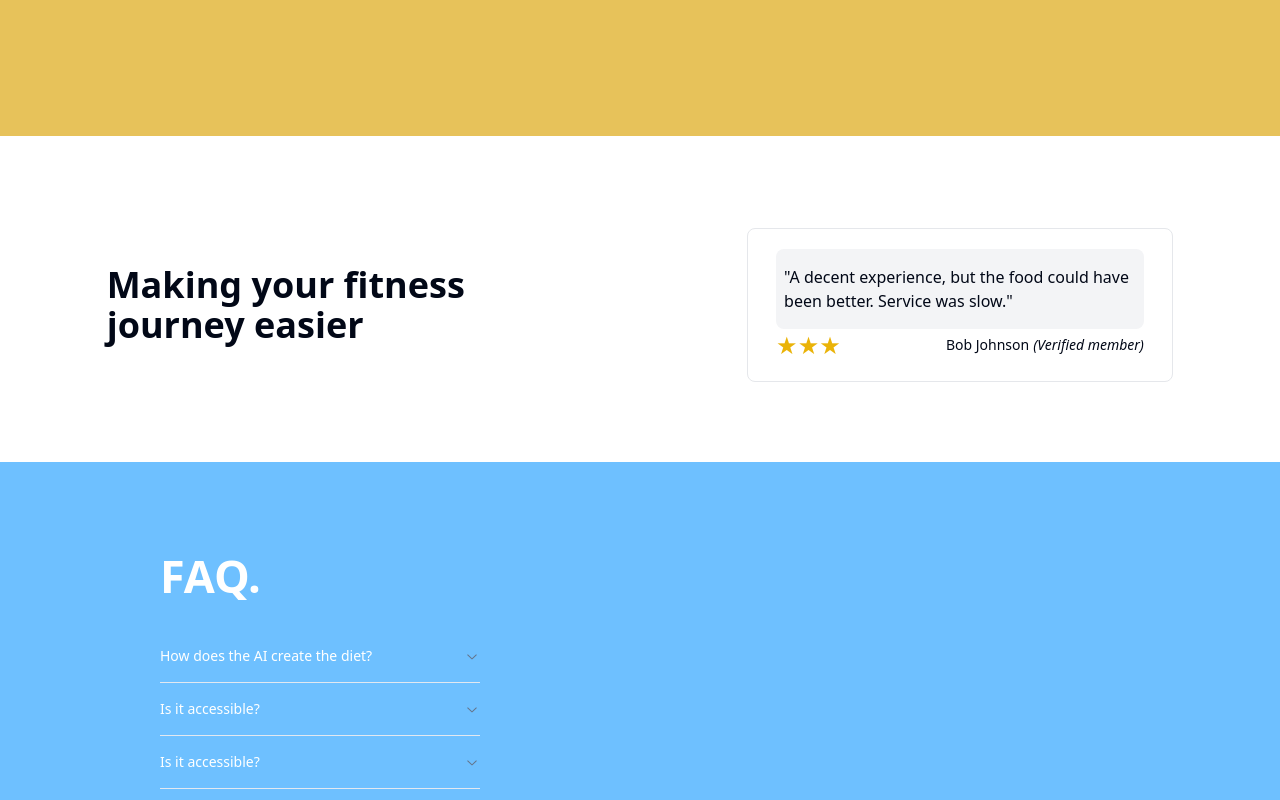
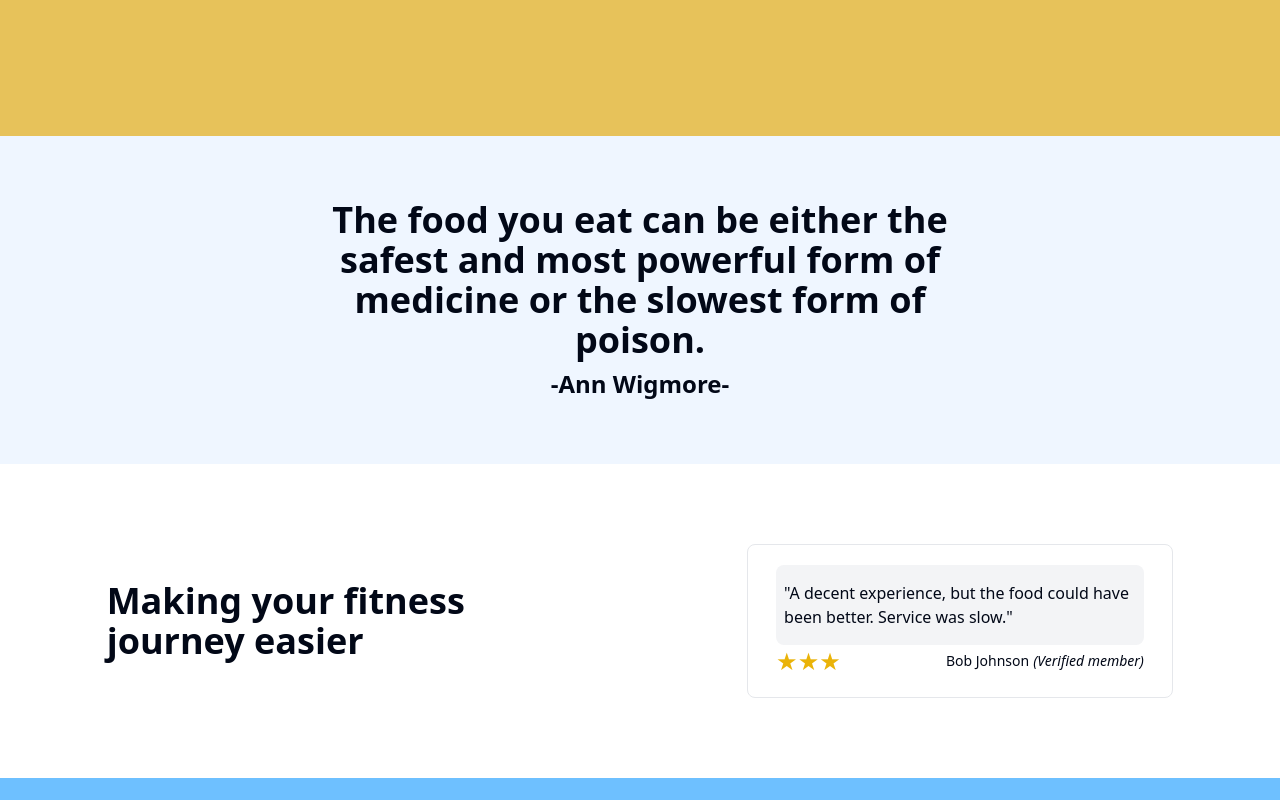
Before and after one commit to ishk9/getYourDiet, a Next.js app in the folder client/: page / in a window 1280 px wide. Shown: the part 740-1540 px from the top of the page. Built offline with nearby package versions, Linux system fonts and the light colour scheme.

Commit message:
added quotes page

```diff
--- a/client/app/Contact/page.js
+++ b/client/app/Contact/page.js
@@ -10,7 +10,7 @@ export default function Contact() {
     })
     };
     return (
-        <div id="reviews" className="h-screen w-screen flex justify-evenly items-center px-10 py-2 bg-black mb-3">
+        <div id="reviews" className="h-screen w-screen flex justify-evenly items-center px-10 py-2 bg-black">
             <div className='w-1/2 h-full'>
 
             </div>
--- a/client/app/Landing/page.js
+++ b/client/app/Landing/page.js
@@ -4,6 +4,7 @@ import StarterPage from "../Starter/page";
 import Contact from "../Contact/page";
 import FaqPage from "../Faq/page";
 import Reviews from "../Reviews/page";
+import QuotesPage from "../Quotes/page";
 
 const LandingPage = () => {
     return (
@@ -11,6 +12,7 @@ const LandingPage = () => {
             <Navbar />
             <div className="bg-white">
                 <StarterPage />
+                <QuotesPage />
                 <Reviews />
                 <FaqPage />
                 <Contact />
--- /dev/null
+++ b/client/app/Quotes/page.js
@@ -0,0 +1,38 @@
+import React, { useState, useEffect } from 'react'
+
+const QuotesPage = () => {
+    const [dietQuotes, setDietQuotes] = useState([
+        { author: "Hippocrates", quote: "Let food be thy medicine and medicine be thy food." },
+        { author: "Ann Wigmore", quote: "The food you eat can be either the safest and most powerful form of medicine or the slowest form of poison." },
+        { author: "Michael Pollan", quote: "Eat food. Not too much. Mostly plants." },
+        { author: "Virginia Woolf", quote: "One cannot think well, love well, sleep well, if one has not dined well." },
+        { author: "Thomas Edison", quote: "The doctor of the future will no longer treat the human frame with drugs, but rather will cure and prevent disease with nutrition." },
+        { author: "Unknown", quote: "A healthy outside starts from the inside." },
+        { author: "Albert Einstein", quote: "Nothing will benefit human health and increase chances for survival on Earth as much as the evolution to a vegetarian diet." },
+        { author: "Jim Rohn", quote: "Take care of your body. It's the only place you have to live." },
+        { author: "Lao Tzu", quote: "He who takes medicine and neglects to diet wastes the skill of his doctors." }
+    ]);
+    const [currInd, setCurrInd] = useState(0);
+
+    useEffect(() => {
+        const interval = setInterval(() => {
+            setCurrInd((prevInd) =>
+                (prevInd+1) % dietQuotes.length
+            );
+        }, 5000);
+
+        return () => clearInterval(interval);
+    }, [dietQuotes.length]);
+    return (
+        <div className='h-[70%] w-screen py-16 bg-blue-50 flex flex-col justify-center items-center'>
+
+            <div className='flex flex-col justify-center items-center  h-full w-1/2'>
+                <h1 className='text-4xl font-bold text-center'>{dietQuotes[currInd].quote}</h1>
+                <p className='text-2xl font-bold mt-2'>-{dietQuotes[currInd].author}-</p>
+            </div>
+
+        </div>
+    )
+}
+
+export default QuotesPage
--- a/client/app/Starter/page.js
+++ b/client/app/Starter/page.js
@@ -4,7 +4,7 @@ import { FaArrowRightLong } from "react-icons/fa6";
 
 export default function StarterPage() {
     return (
-        <div className="flex w-full h-screen justify-center items-center px-10 bg-[#E7C25A] mb-3">
+        <div className="flex w-full h-screen justify-center items-center px-10 bg-[#E7C25A]">
             <div className="flex lg:w-3/4 w-11/12 cursor-default">
                 <div className="flex flex-col w-full justify-center items-start">
                     <h1 className="font-extrabold text-black lg:text-[7em] text-[3em] leading-[1] tracking-[-2px] uppercase">
```
